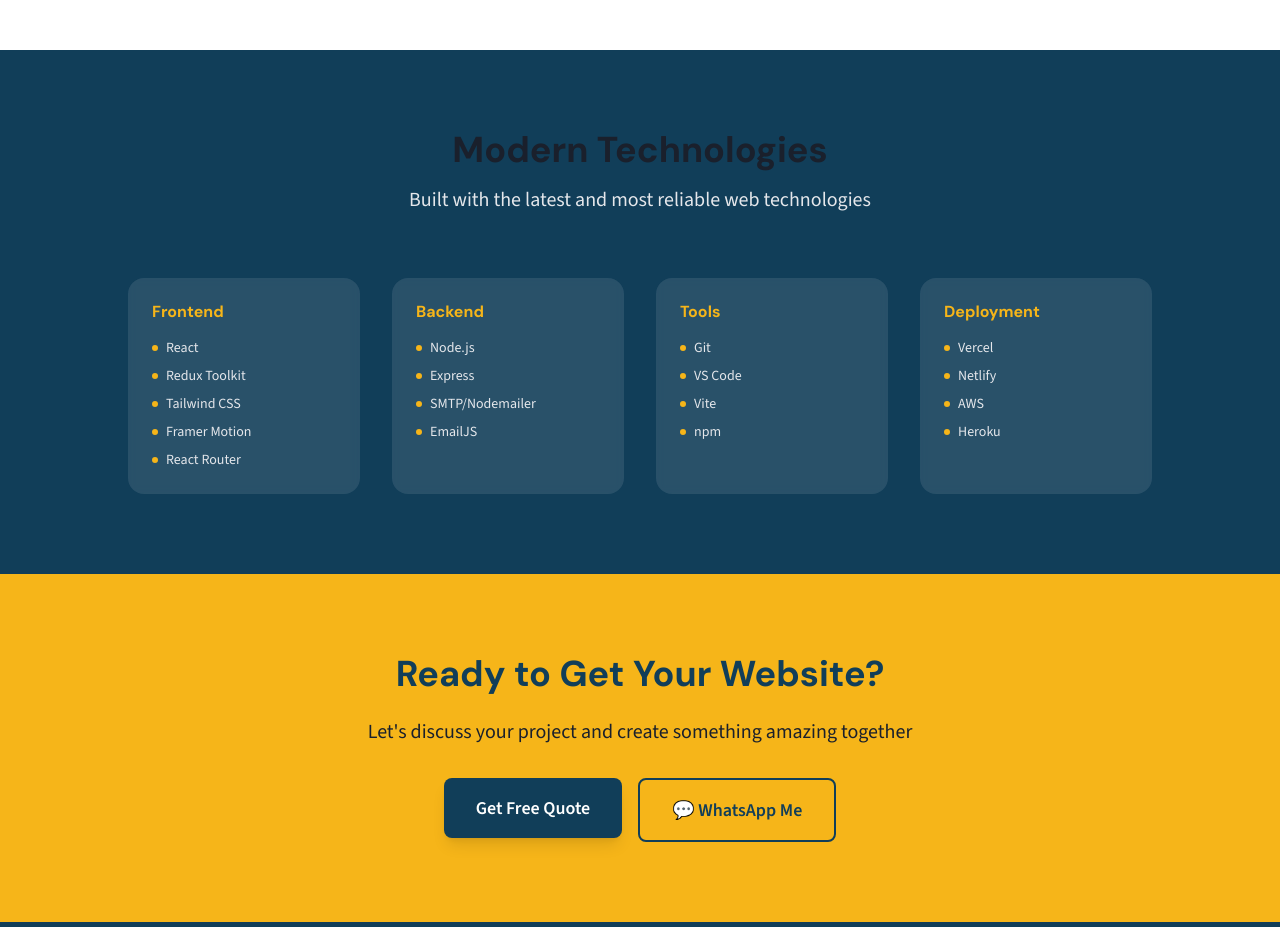
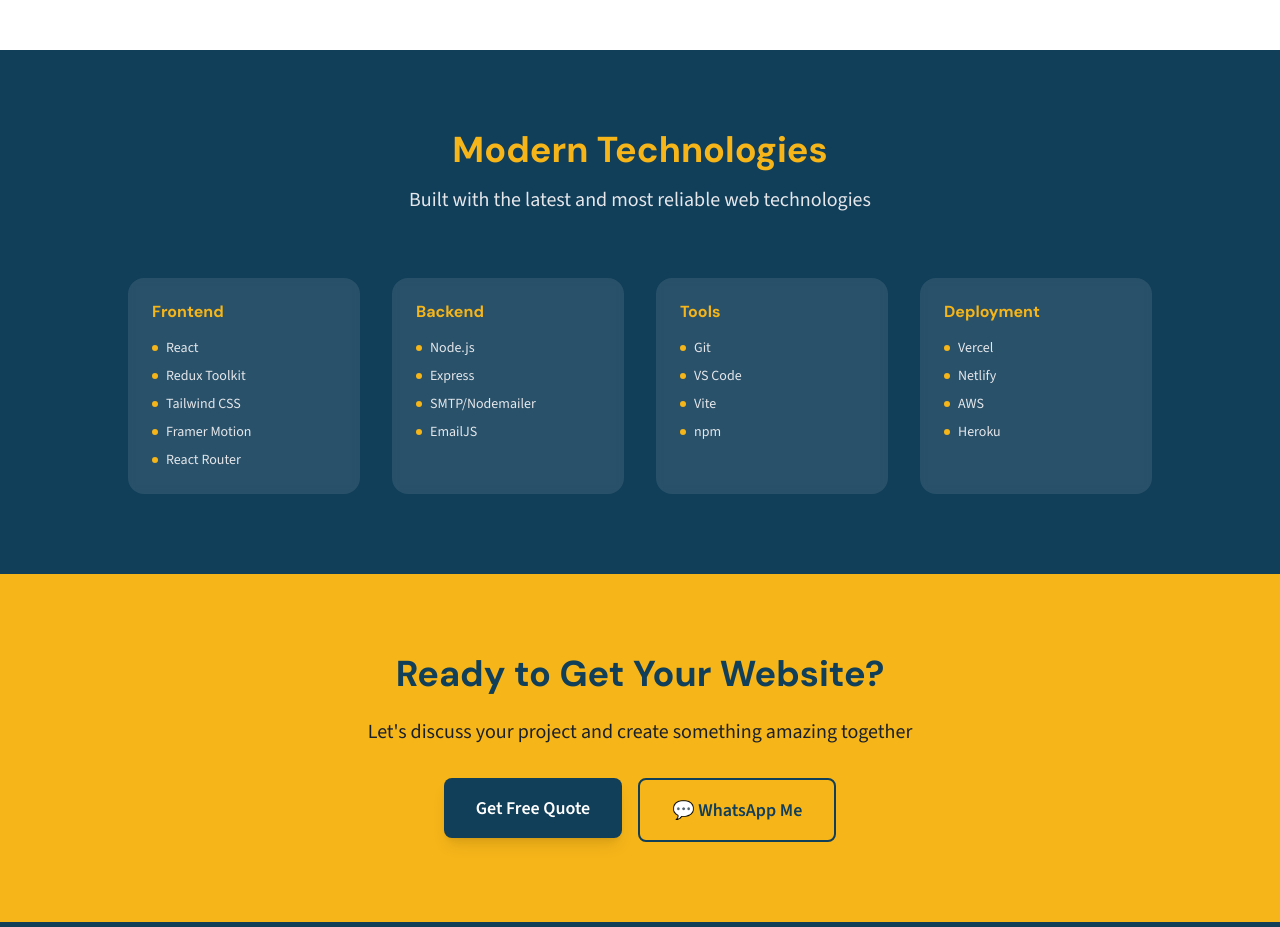
Before and after one commit to Suryanarayanatangella/Portfolio, a React (Vite) app in the folder wexl-platform/: page / in a window 1280 px wide. Shown: the part 2700-3627 px from the top of the page. Built offline with nearby package versions, Linux system fonts and the light colour scheme.

Commit message:
Final updates to Home, Portfolio and CSS - Updated hero section styling - Enhanced portfolio layout - Improved CSS for better visibility

```diff
--- a/wexl-platform/src/index.css
+++ b/wexl-platform/src/index.css
@@ -61,7 +61,9 @@
 button:hover span {
     color: #1f3f48;
 }
-
+button.hover\:text-white:hover span {
+    color: #fff;
+}
 /* Custom Animations */
 @keyframes fadeIn {
   from {
--- a/wexl-platform/src/pages/Home.jsx
+++ b/wexl-platform/src/pages/Home.jsx
@@ -259,7 +259,7 @@
             transition={{ duration: 0.6 }}
             className="text-center mb-16"
           >
-            <h2 className="font-dm-sans text-3xl md:text-4xl font-bold mb-4">
+            <h2 className="font-dm-sans text-3xl md:text-4xl font-bold mb-4 text-accent">
               Modern Technologies
             </h2>
             <p className="font-source-sans text-xl text-gray-200 max-w-3xl mx-auto">
--- a/wexl-platform/src/pages/Portfolio.jsx
+++ b/wexl-platform/src/pages/Portfolio.jsx
@@ -361,7 +361,7 @@
             transition={{ duration: 0.6 }}
             className="text-center mb-16"
           >
-            <h2 className="text-4xl font-bold mb-4">
+            <h2 className="text-4xl font-bold mb-4 text-accent">
               Technologies I Use
             </h2>
             <p className="text-xl text-gray-200 max-w-3xl mx-auto">
```
